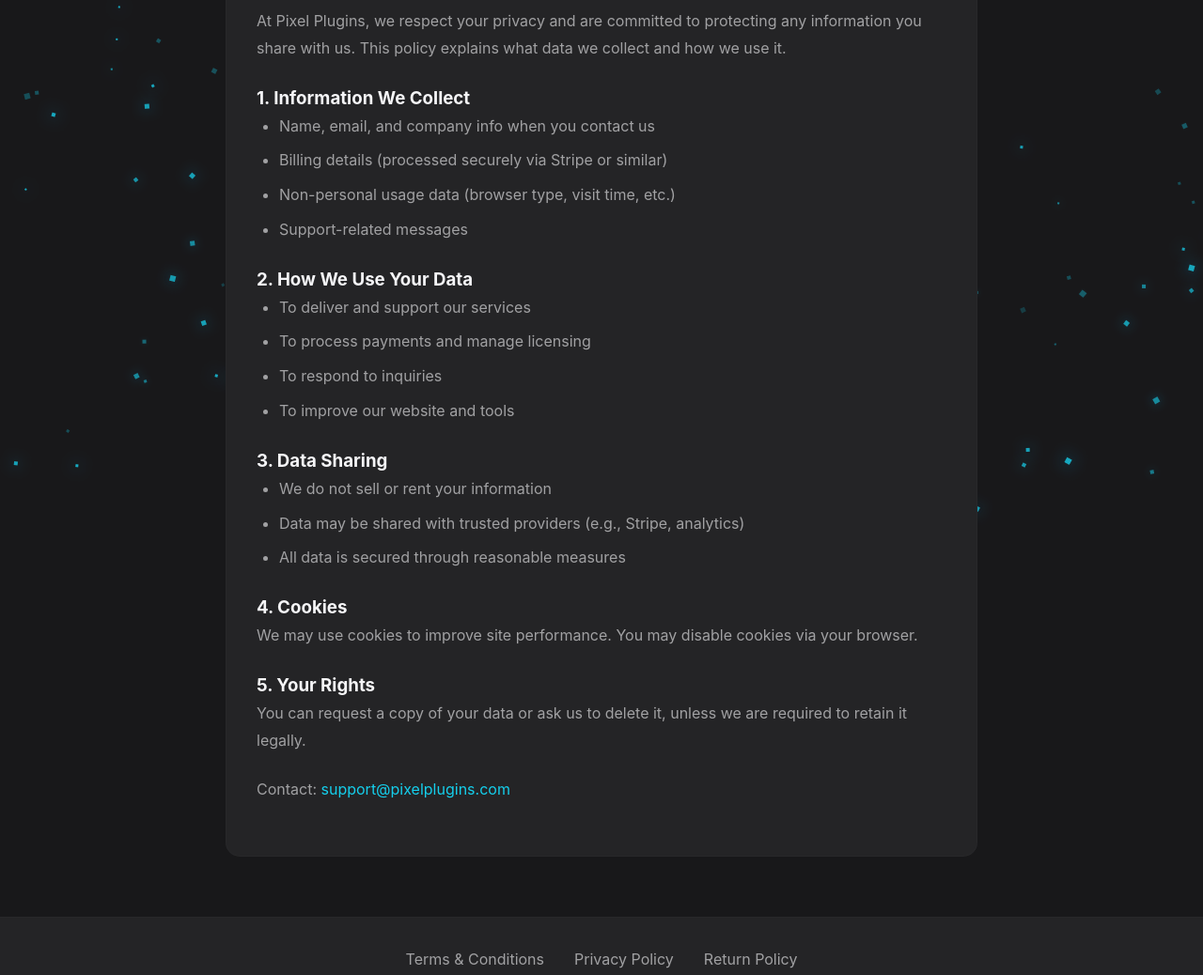
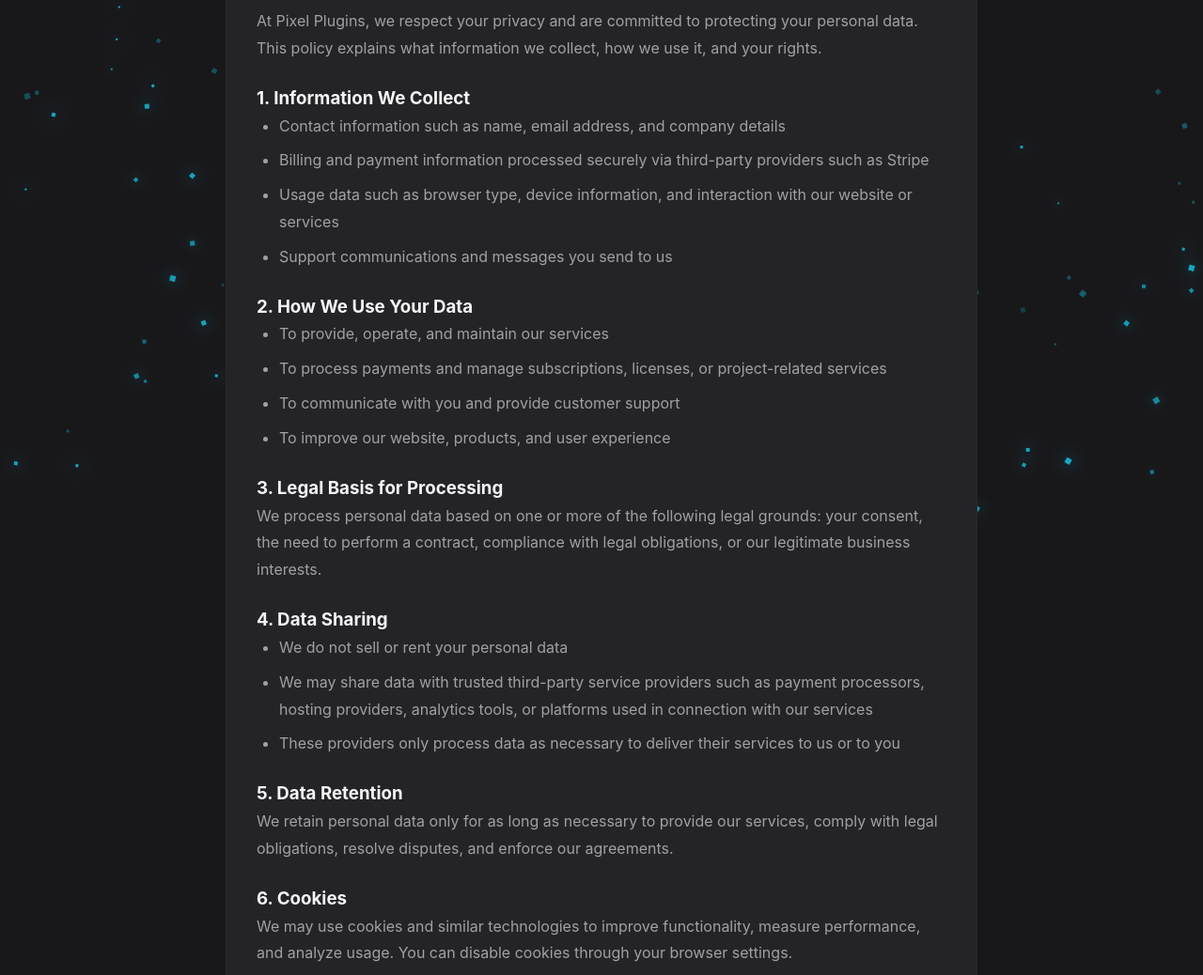
Before and after one commit to Pixel-Plugins/website, a website built with Vite: page privacy-policy/index.html in a window 1280 px wide. Shown: the part 221-1259 px from the top of the page at 94% size. Built offline with nearby package versions, Linux system fonts and the light colour scheme.

Commit message:
Update privacy policy

```diff
--- a/privacy-policy/index.html
+++ b/privacy-policy/index.html
@@ -19,38 +19,55 @@
     <main>
         <div class="policy-content">
             <h1>Privacy Policy</h1>
-            <p>At Pixel Plugins, we respect your privacy and are committed to protecting any information you share with us. This policy explains what data we collect and how we use it.</p>
+            <p>At Pixel Plugins, we respect your privacy and are committed to protecting your personal data. This policy explains what information we collect, how we use it, and your rights.</p>
 
             <h3>1. Information We Collect</h3>
             <ul>
-                <li>Name, email, and company info when you contact us</li>
-                <li>Billing details (processed securely via Stripe or similar)</li>
-                <li>Non-personal usage data (browser type, visit time, etc.)</li>
-                <li>Support-related messages</li>
+                <li>Contact information such as name, email address, and company details</li>
+                <li>Billing and payment information processed securely via third-party providers such as Stripe</li>
+                <li>Usage data such as browser type, device information, and interaction with our website or services</li>
+                <li>Support communications and messages you send to us</li>
             </ul>
 
             <h3>2. How We Use Your Data</h3>
             <ul>
-                <li>To deliver and support our services</li>
-                <li>To process payments and manage licensing</li>
-                <li>To respond to inquiries</li>
-                <li>To improve our website and tools</li>
+                <li>To provide, operate, and maintain our services</li>
+                <li>To process payments and manage subscriptions, licenses, or project-related services</li>
+                <li>To communicate with you and provide customer support</li>
+                <li>To improve our website, products, and user experience</li>
             </ul>
 
-            <h3>3. Data Sharing</h3>
+            <h3>3. Legal Basis for Processing</h3>
+            <p>We process personal data based on one or more of the following legal grounds: your consent, the need to perform a contract, compliance with legal obligations, or our legitimate business interests.</p>
+
+            <h3>4. Data Sharing</h3>
             <ul>
-                <li>We do not sell or rent your information</li>
-                <li>Data may be shared with trusted providers (e.g., Stripe, analytics)</li>
-                <li>All data is secured through reasonable measures</li>
+                <li>We do not sell or rent your personal data</li>
+                <li>We may share data with trusted third-party service providers such as payment processors, hosting providers, analytics tools, or platforms used in connection with our services</li>
+                <li>These providers only process data as necessary to deliver their services to us or to you</li>
             </ul>
 
-            <h3>4. Cookies</h3>
-            <p>We may use cookies to improve site performance. You may disable cookies via your browser.</p>
+            <h3>5. Data Retention</h3>
+            <p>We retain personal data only for as long as necessary to provide our services, comply with legal obligations, resolve disputes, and enforce our agreements.</p>
 
-            <h3>5. Your Rights</h3>
-            <p>You can request a copy of your data or ask us to delete it, unless we are required to retain it legally.</p>
+            <h3>6. Cookies</h3>
+            <p>We may use cookies and similar technologies to improve functionality, measure performance, and analyze usage. You can disable cookies through your browser settings.</p>
 
-            <p>Contact: <a href="mailto:support@pixelplugins.com">support@pixelplugins.com</a></p>
+            <h3>7. Data Security</h3>
+            <p>We implement reasonable technical and organizational measures to protect your data. However, no method of transmission or storage is completely secure, and we cannot guarantee absolute security.</p>
+
+            <h3>8. International Data Transfers</h3>
+            <p>Your information may be processed or stored in countries outside your own, depending on the location of our service providers and infrastructure.</p>
+
+            <h3>9. Your Rights</h3>
+            <ul>
+                <li>You may request access to the personal data we hold about you</li>
+                <li>You may request correction or deletion of your personal data, subject to legal or contractual obligations</li>
+                <li>You may object to or request restriction of certain types of processing where applicable</li>
+            </ul>
+
+            <h3>10. Contact</h3>
+            <p>If you have any questions or requests regarding this Privacy Policy or your personal data, contact us at <a href="mailto:support@pixelplugins.com">support@pixelplugins.com</a>.</p>
         </div>
     </main>
 
```
